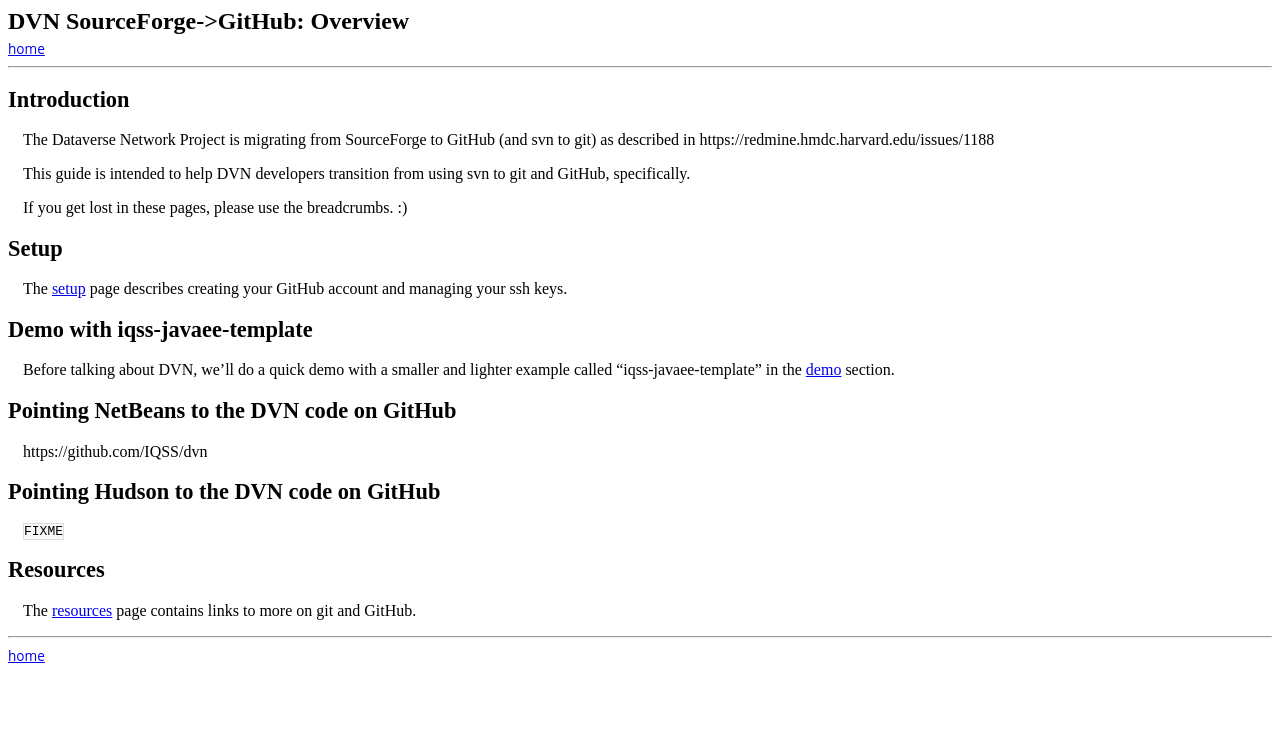
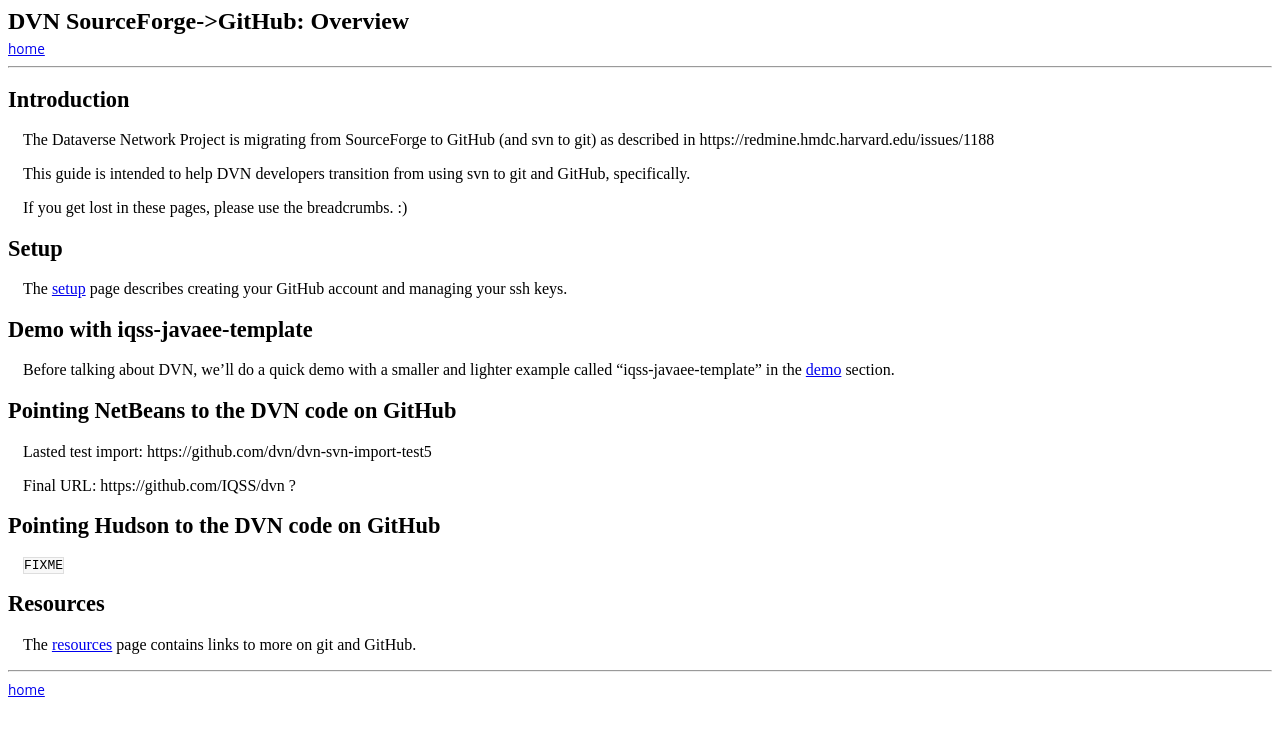
Before and after one commit to dvn/dvn-sourceforge2github, a Jekyll site: the page built from index.md, in a window 1280 px wide. Shown: the top 736 px of the page. Built offline with Jekyll 4.4.1, drawn with Linux system fonts in a browser that asks for light colours; Markdown is read by kramdown in place of the engine named in the settings.

Commit message:
add latest test import

```diff
--- a/index.md
+++ b/index.md
@@ -20,7 +20,9 @@ Before talking about DVN, we'll do a quick demo with a smaller and lighter examp
 
 ## Pointing NetBeans to the DVN code on GitHub
 
-https://github.com/IQSS/dvn
+Lasted test import: https://github.com/dvn/dvn-svn-import-test5
+
+Final URL: https://github.com/IQSS/dvn ?
 
 ## Pointing Hudson to the DVN code on GitHub
 
```
